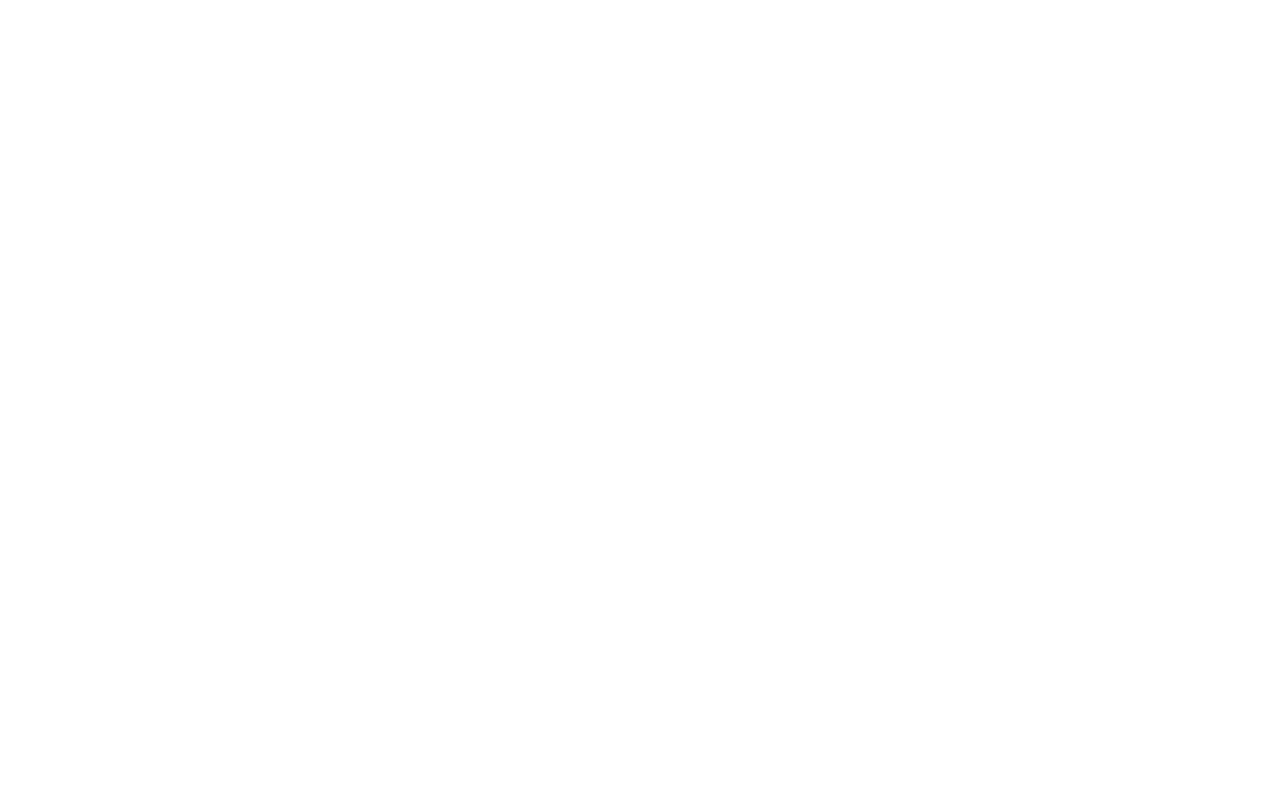
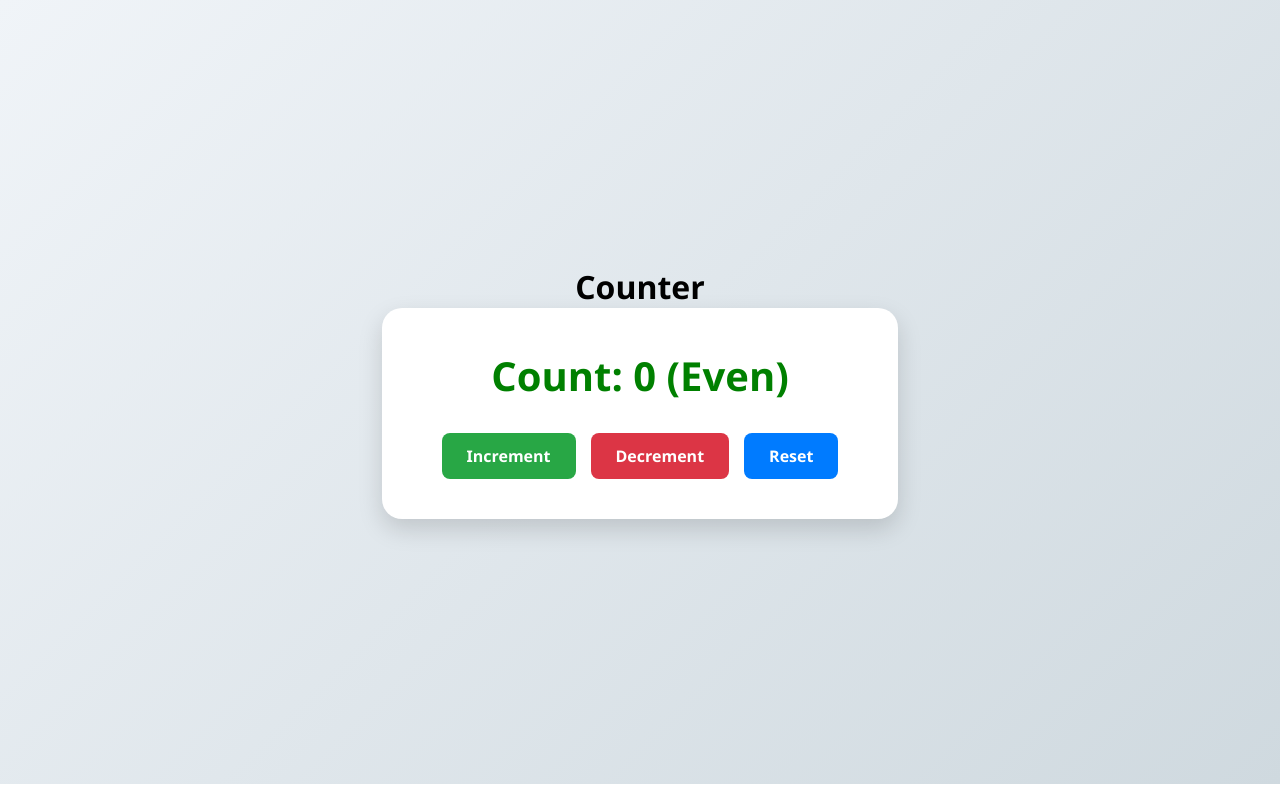
Before and after one commit to Haider-AliSiddiqui/React-Assignment, a React (Vite) app: page / in a window 1280 px wide. Before the commit this address had no page. Built offline with nearby package versions, Linux system fonts and the light colour scheme.

Commit message:
Change default route to Counter component

```diff
--- a/src/utills/routes/routes.jsx
+++ b/src/utills/routes/routes.jsx
@@ -7,7 +7,7 @@
 const AppRoutes = () => {
     return(
             <Routes>
-                <Route path='/counter' element={<Counter/>}/>
+                <Route path='/' element={<Counter/>}/>
                 <Route path='/ourMenu' element={<OurMenu/>}/>
                 <Route path='/colorChanger' element={<ColorChanger/>}/>
             </Routes>
```
